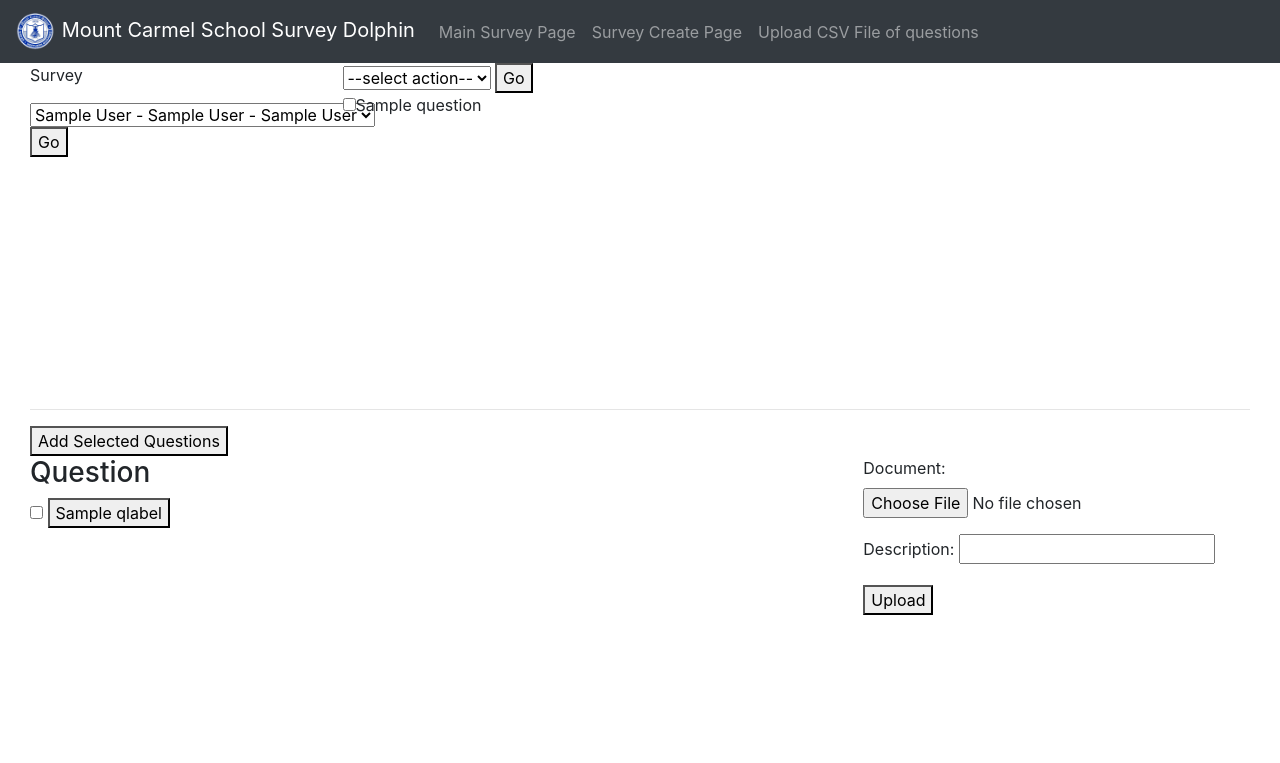
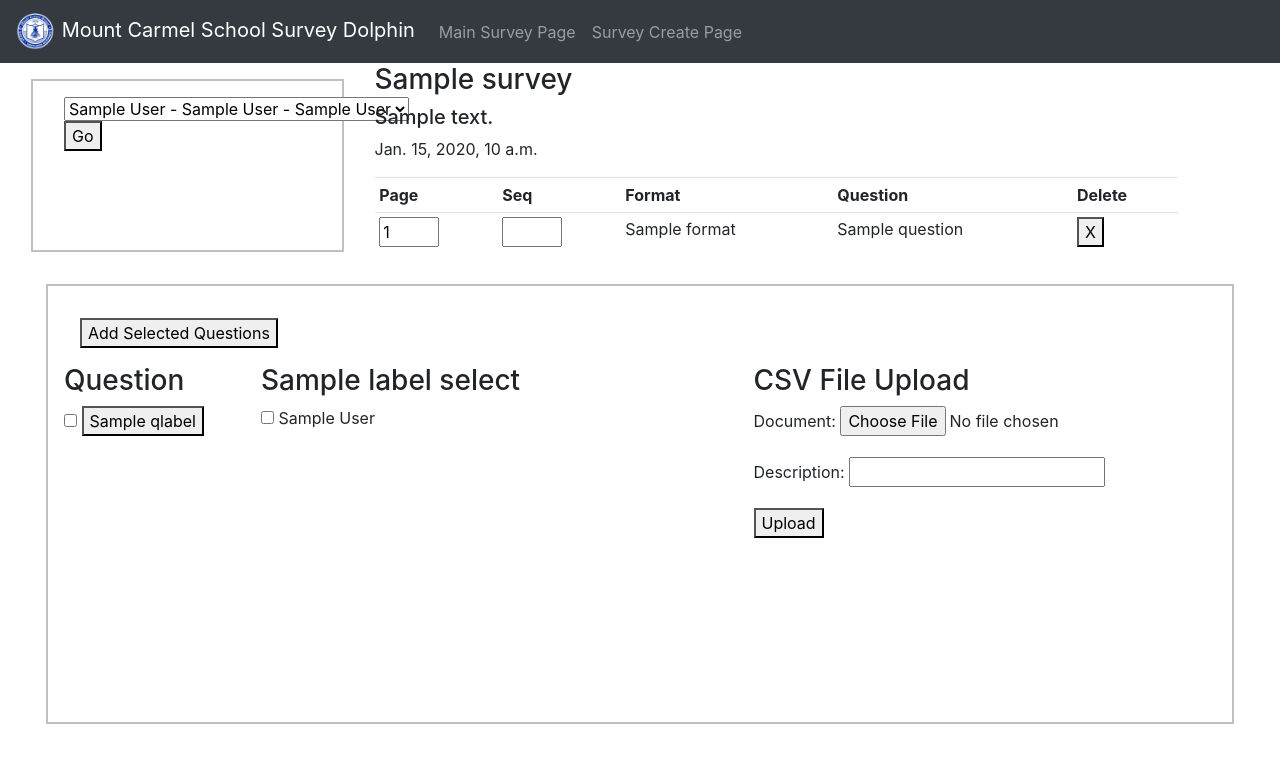
Before and after one commit to hoboland21/survey, a Django app: template zproject/django/survey/templates/manager/survey.html in a window 1280 px wide. Shown: the top 763 px of the page. Run offline with Django 3.2, Linux system fonts and the light colour scheme; tables that the repository leaves empty hold one stand-in row (values such as "Sample post"); the template is opened without the code that fills it: values that come from a table or form of the project are taken from there, most other values are stand-ins (such as "Sample title", 1, 10 or a date in 2020); some libraries are stand-ins or nearby versions.

Commit message:
reasonable

```diff
--- a/zproject/django/survey/manager/tools.py
+++ b/zproject/django/survey/manager/tools.py
@@ -27,4 +27,4 @@ class SurveyClass(object) :
   def set_survey(self,id) :
     self.survey = Survey.objects.get(id=id)
     self.survey_form = SurveyForm(instance=self.survey)
-    self.questions = Items.objects.filter(survey__id=id)
+    self.questions = Items.objects.filter(survey__id=id).order_by("page","sequence")
--- a/zproject/django/survey/templates/base/base.html
+++ b/zproject/django/survey/templates/base/base.html
@@ -32,7 +32,7 @@
         <div class="navbar-nav mr-auto">
                 <a class="nav-item nav-link" href="{% url 'main' %}">Main Survey Page</a>
                 <a class="nav-item nav-link" href="{% url 'survey' %}">Survey Create Page</a>
-                <a class="nav-item nav-link" href="{% url 'upload' %}">Upload CSV File of questions</a>
+
         </div>
 
     </div>
--- a/zproject/django/survey/templates/manager/survey.html
+++ b/zproject/django/survey/templates/manager/survey.html
@@ -2,10 +2,24 @@
 {% load static %}
 
 {% block body_main %}
+<style>
+.qtable input {
+    width:60px;
+
+}
+.bordered {
+    border-collapse:collapse;
+    border:2px solid silver;
+    margin:1em;
+}
+</style>
+
+
+
+
 <div class="row">
-    <div class="col-md-3">
-        <p>Survey</p>
-
+    <div class="col-md-3 bordered">
+        <div class="p-3">
             <form method="POST">
                 {% csrf_token %}
                 <select name="survey_select" >
@@ -21,7 +35,7 @@
                 </select>
                 <button>Go</button>
             </form>
-
+        </div>
         <br>
         {% if sclass.survey_form %}
             <form method="POST">
@@ -43,60 +57,81 @@
 
     </div>
 
-    <div class="col-md-9">
-
+    <div class="col-md-8">
+    <h3>{{sclass.survey.name }}</h3>
+    <h5>{{sclass.survey.description }}</h5>
+    <p>{{sclass.survey.created }}</p>
     {% if sclass.questions %}
 
-    <select name="qaction" id="">
-        <option value="noop">--select action--</option>
-        <option value="delete">Delete Marked</option>
-    </select>
-     <button>Go</button>
-    <div style="height:300px;overflow:scroll" >
-        <form method="POST">
+
+      <table class="table table-sm qtable">
+            <tr>
+                <th>Page</th>
+                <th>Seq</th>
+                <th>Format</th>
+                <th>Question</th>
+                <th>Delete</th>
+            </tr>
+        {% for q in  sclass.questions %}
+            <div>
+                <tr>
+                <form method="POST" id="items">
                 {% csrf_token %}
-                {% for q in  sclass.questions %}
-                    <div><input type="checkbox" name="qlist" value="{{q.id}}">{{q.question}}</div>
+                    <td><input onchange="this.form.submit()" type="number" name="page" value="{{ q.page }}"></td>
+                    <td><input onchange="this.form.submit()" type="number" name="sequence" value="{{ q.sequence}}"></td>
+                    <td>{{q.question.format}}</td>
+                    <td>{{q.question.question}}</td>
+                    <td><button name="item_delete" value="{{q.id}}">X</button></td>
+                    <input type="hidden" name="survey" value="{{sclass.survey.id}}">
+                    <input type="hidden" name="update_item" value="{{q.id}}">
+
+                </form>
+                </tr>
+            </div>
         {% endfor %}
-            <input type="hidden" name="survey" value="{{sclass.survey.id}}">
-        </form>
+     </table>
+
     </div>
     {% endif %}
-    </div>
 
 </div>
 
+{% if sclass.survey.id %}
+<div class="p-3 bordered">
+<form method="POST">
+    {% csrf_token %}
 
-{% if sclass.survey.id %}
-<hr>
-<div>
+
+<div class="p-3">
     <button name="add_selected" type="submit" value={{ layout.id }}>Add Selected Questions</button>
 </div>
 
-<div style="height:300px; overflow:scroll" class="row">
-    <div class="col-md-4">
-        <form method="POST">
-            {% csrf_token %}
+<div class="row">
+    <div class="col-md-2">
             <h3>Question</h3>
             <div>
                 {% for q  in qlabels %}
                     <div>
                         <input type="checkbox" name="qlabel_list" value="{{ q.label }}">
-                        <button name="label_select" value="{{ q.label}}">{{q.label}}</button>
+                        <button type="submit" name="label_select" value="{{ q.label}}">{{q.label}}</button>
                     </div>
                 {% endfor %}
                  <input type="hidden" name="survey" value="{{sclass.survey.id}}">
-                 <input type="hidden" name="last_label_select" value="{{label_select}}">
+                 <input type="hidden" name="last_label_select" value="{{last_label_select}}">
             </div>
         </form>
     </div>
-    <div class="col-md-4">
-        {% for i in q.questions %}
+    <div class="col-md-5">
+    <h3> {{ label_select }}</h3>
+        <div style="height:300px; overflow:scroll">
+        {% for i in label_questions %}
             <div><input type="checkbox" name="qlist" > {{ i.question }}</div>
         {% endfor %}
         </div>
+    </div>
 
-    <div class="col-md-4">
+    <div class="col-md-5">
+    <h3>CSV File Upload</h3>
         <form method="post" enctype="multipart/form-data">
             {% csrf_token %}
             {{ question_upload_form.as_p }}
@@ -109,6 +144,6 @@
     </div>
 </div>
 {% endif %}
-
+</div>
 
 {% endblock %}
```
Also changed, not shown: zproject/django/survey/manager/survey.py (+15 -5 lines). Lines whose indentation alone changed are shown as unchanged.
